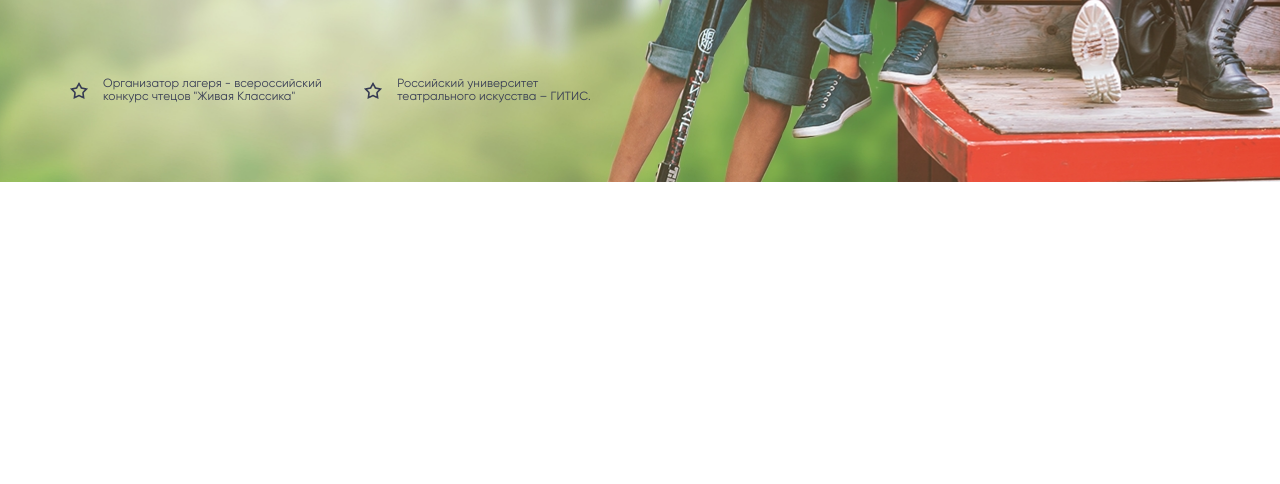
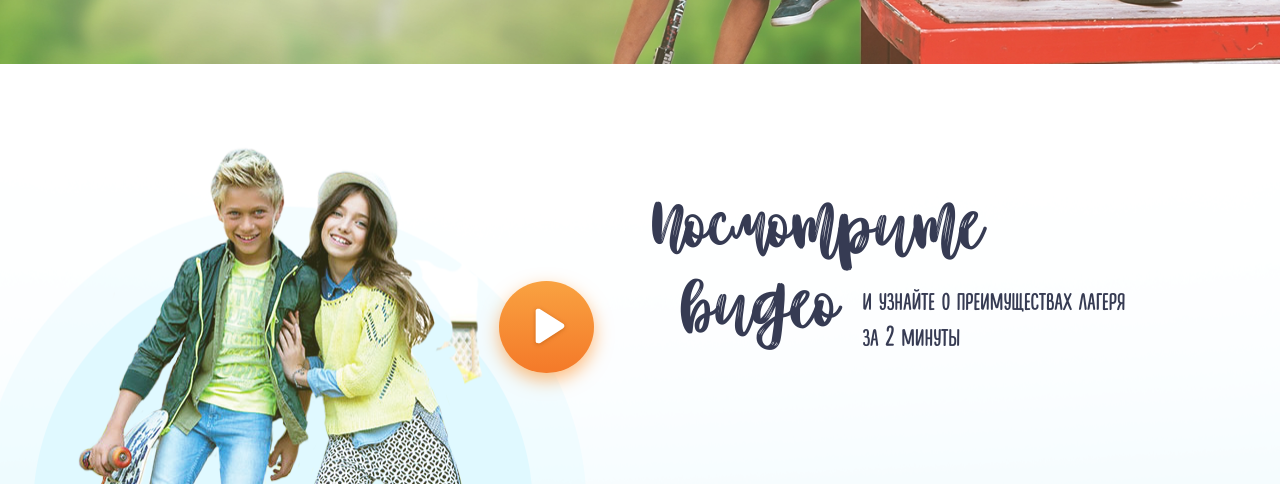
Before and after one commit to heyhurricane/creative-camp, a website: page src/index.html in a window 1280 px wide. Shown: the part 646-1130 px from the top of the page. Before the commit the page ends 828 px from the top, so only its background shows below. Drawn offline with Linux system fonts and the light colour scheme.

Commit message:
add section video

```diff
--- a/src/index.html
+++ b/src/index.html
@@ -35,10 +35,10 @@
     <section class="hero">
       <div class="container">
         <div class="hero__content">
-          <h1 class="hero__title">Творческий</h1>
+          <h1 class="title hero__title">Творческий</h1>
           <div class="hero__title-line">
             <h2 class="hero__subtitle">лаге<small>р</small>ь</h2>
-            <h3 class="hero__heading">Для детей от 9 до 16 лет<br>в России</h3>
+            <h3 class="heading hero__heading">Для детей от 9 до 16 лет<br>в России</h3>
           </div>
           <!-- /.hero__title-line -->
           <div class="hero__about">
@@ -68,6 +68,24 @@
       <!-- /.container -->
     </section>
     <!-- /.hero -->
+
+    <!-- WATCH VIDEO -->
+    <section class="video">
+      <div class="container">
+        <button class="button button--play video__button"><img src="img/play.svg" alt="" class="video__play"></button>
+        <div class="video__text">
+          <h2 class="title video__title">Посмотрите</h2>
+          <div class="video__title-line">
+            <h2 class="title video__title">видео</h2>
+            <h3 class="heading video__heading">и узнайте о преимуществах лагеря<br>за 2 минуты</h3>
+          </div>
+          <!-- /.hero__title-line -->
+        </div>
+        <!-- /.video__text -->
+      </div>
+      <!-- /.container -->
+    </section>
+    <!-- /.video -->
   </div>
   <!-- /.main -->
 
--- a/src/sass/_interface.sass
+++ b/src/sass/_interface.sass
@@ -1,4 +1,5 @@
 .button
+  cursor: pointer
   &--primary
     box-shadow: 0 7px 18px rgba(255, 126, 0, 0.51)
     border: none
@@ -10,4 +11,17 @@
     font-family: "Gilroy-ExtraBold"
     font-size: 1.21rem
     font-weight: 400
-    cursor: pointer
+  &--play
+    box-shadow: 0 7px 18px rgba(255, 126, 0, 0.51)
+    background-color: #f79539
+    background-image: linear-gradient(to top, #f47b2a 0%, #f47b2a 5%, #f9a241 100%)
+    border: none
+    border-radius: 50%
+    padding: 1.95rem 1.91rem 1.75rem 2.49rem
+
+
+.title
+  font-family: 'Better Together'
+
+.heading
+  font-family: 'Lifehack Sans-Medium'
--- /dev/null
+++ b/src/sass/_media.sass
@@ -0,0 +1,7 @@
+@media screen and ( max-width: 1340px )
+  html
+    font-size: 12px
+
+@media screen and ( max-width: 992px )
+  .nav
+    display: none
--- a/src/sass/style.sass
+++ b/src/sass/style.sass
@@ -4,5 +4,7 @@
 @import "grid"
 @import "settings"
 @import "interface"
+@import "media"
 @import "templates/header"
 @import "templates/hero"
+@import "templates/video"
--- a/src/sass/templates/_hero.sass
+++ b/src/sass/templates/_hero.sass
@@ -18,8 +18,8 @@
       align-items: center
       margin-top: -4.7rem
   &__subtitle
+    font-size: 10rem
     font-family: 'Better Together'
-    font-size: 10rem
     color: $darkblue
     font-weight: 400
     margin: 0
@@ -28,7 +28,6 @@
     small
       font-size: 8.3rem
   &__heading
-    font-family: 'Lifehack Sans-Medium'
     color: $darkblue
     font-size: 2.4rem
     letter-spacing: 0.9px
--- /dev/null
+++ b/src/sass/templates/_video.sass
@@ -0,0 +1,38 @@
+.video
+  background: $light url('../img/bg-video.png') no-repeat center
+  height: 100%
+  padding: 10.71rem 0
+  position: relative
+  &__title
+    font-size: 6.75rem
+    font-weight: 400
+    color: $darkblue
+    margin: 0
+    &-line
+      display: flex
+      align-items: center
+      margin-left: 2.4rem
+      margin-top: -1.2rem
+  &__heading
+    font-size: 2.45rem
+    color: $darkblue
+    margin: 0
+    margin-top: 1.7rem
+    margin-left: 2rem
+    letter-spacing: -0.1px
+    line-height: 1.2
+  &__text
+    max-width: 39.71rem
+    margin: auto
+    margin-right: 6.8rem
+    margin-top: -0.7rem
+  &__button
+    left: 39%
+    bottom: 26.4%
+    position: absolute
+    img
+      width: 42px
+      height: 44px
+    &:hover
+      box-shadow: 0 7px 18px rgba($darkblue, 0.5)
+      background: $darkblue
```
Also changed, not shown: src/css/style.css, src/img/bg-video.png (added), src/img/play.svg (added).
